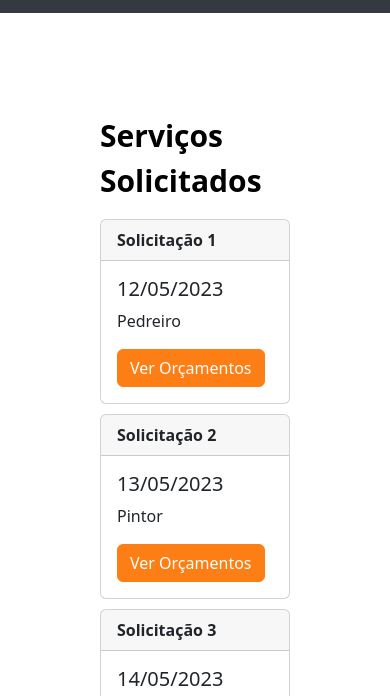
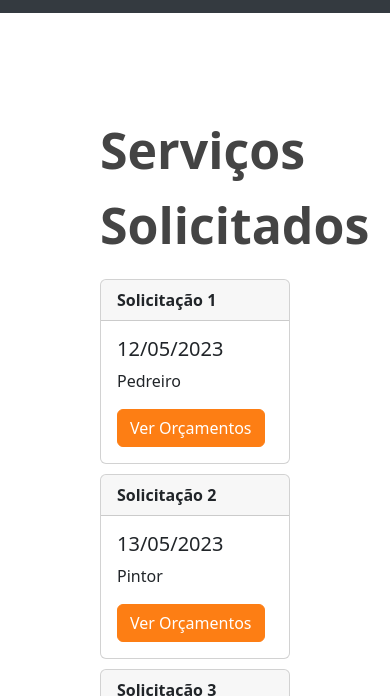
Before and after one commit to ICEI-PUC-Minas-PMV-ADS/PMV-ADS-2023-1-E1-PROJ-WEB-T11-Time2-CONCRETIZE, a website: page src/servicos-solicitados.html in a window 390 px wide. Shown: the part 73-769 px from the top of the page. Drawn offline with nearby package versions, Linux system fonts and the light colour scheme.

```diff
--- a/src/css/servicos-solicitados/servicos-solicitados.css
+++ b/src/css/servicos-solicitados/servicos-solicitados.css
@@ -1,10 +1,10 @@
 .servicos-solicitados {
-  color: black;
+  color: rgb(68, 68, 68);
   text-align: left;
   margin-left: 500px;
   margin-top: 100px;
   font-weight: bold;
-  font-size: 30px;
+  font-size: 50px;
 }
 
 .card {
@@ -60,12 +60,12 @@
 
 @media (max-width: 1200px) {
   .servicos-solicitados {
-    color: black;
+    color: rgb(68, 68, 68);
     text-align: left;
     margin-left: 100px;
     margin-top: 100px;
     font-weight: bold;
-    font-size: 30px;
+    font-size: 50px;
   }
 
   .card {
```
